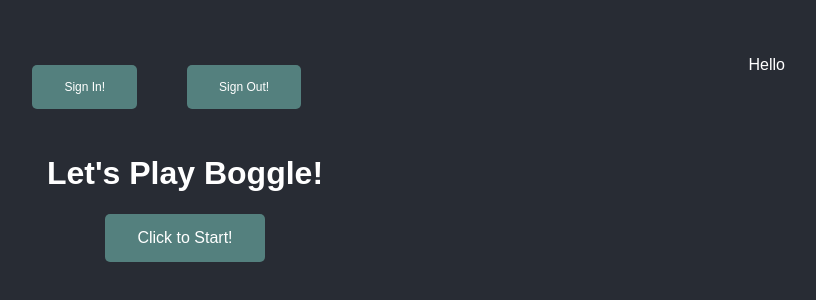
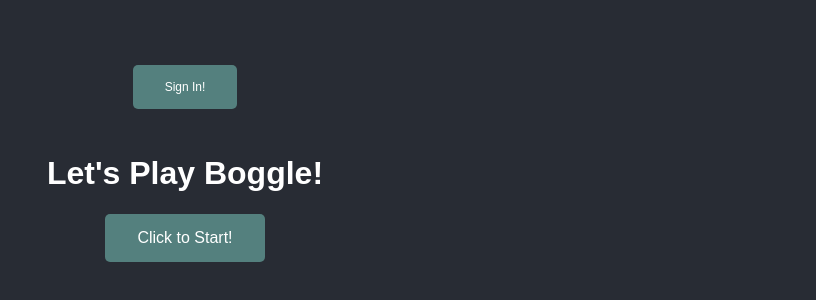
Before and after one commit to JabariD/StarterProject-SWEHowardUniversity, a React (Create React App) app: page / in a window 1280 px wide. Shown: the top 300 px of the page, without its empty margins (455-1271 px from the left). Built offline with nearby package versions, Linux system fonts and the light colour scheme.

Commit message:
Remove Logout button when user logged in...
(and vice versa)

```diff
--- a/src/App.js
+++ b/src/App.js
@@ -31,7 +31,7 @@
     super();
     this.state = {
       route: "home",
-      currentUser: {},
+      currentUser: null,
     };
   }
 
@@ -46,14 +46,24 @@
   }
 
   render() {
-    // home
-    if (this.state.route === "home") {
+    console.log(this.state.currentUser);
+    // user not logged in
+    if (this.state.route === "home" && !this.state.currentUser) {
+      return (
+        <div className="App">
+          <Login firebase={firebase} auth={auth} setLoggedIn={this.updateUser}/>
+          <h1>Let's Play Boggle!</h1>
+          <Button setCurrentRoute={this.setCurrentRoute} page={"notReady"} text={"Click to Start!"}/>
+        </div>
+      );
+    }
+    // user logged in
+    else if (this.state.route === "home" && this.state.currentUser) {
       console.log(this.state.currentUser);
     return (
       <div className="App">
-        <p style={{float: "right"}}>Hello {this.state.currentUser.displayName}</p>
-        <Login firebase={firebase} auth={auth} setLoggedIn={this.updateUser}/>
-        <Logout auth={auth} setLoggedOut={this.updateUser}/>
+        <div><p style={{float: "right"}}>Hello {this.state.currentUser.displayName}</p></div>
+        <div><Logout auth={auth} setLoggedOut={this.updateUser}/></div>
         <h1>Let's Play Boggle!</h1>
         <Button setCurrentRoute={this.setCurrentRoute} page={"notReady"} text={"Click to Start!"}/>
       </div>
--- a/src/components/auth/Logout.js
+++ b/src/components/auth/Logout.js
@@ -2,7 +2,7 @@
 
 // Log the user out
 function signOut(auth, setLoggedOut) {
-    setLoggedOut({});
+    setLoggedOut(null);
     return auth.currentUser && auth.signOut();
 }
 
```
